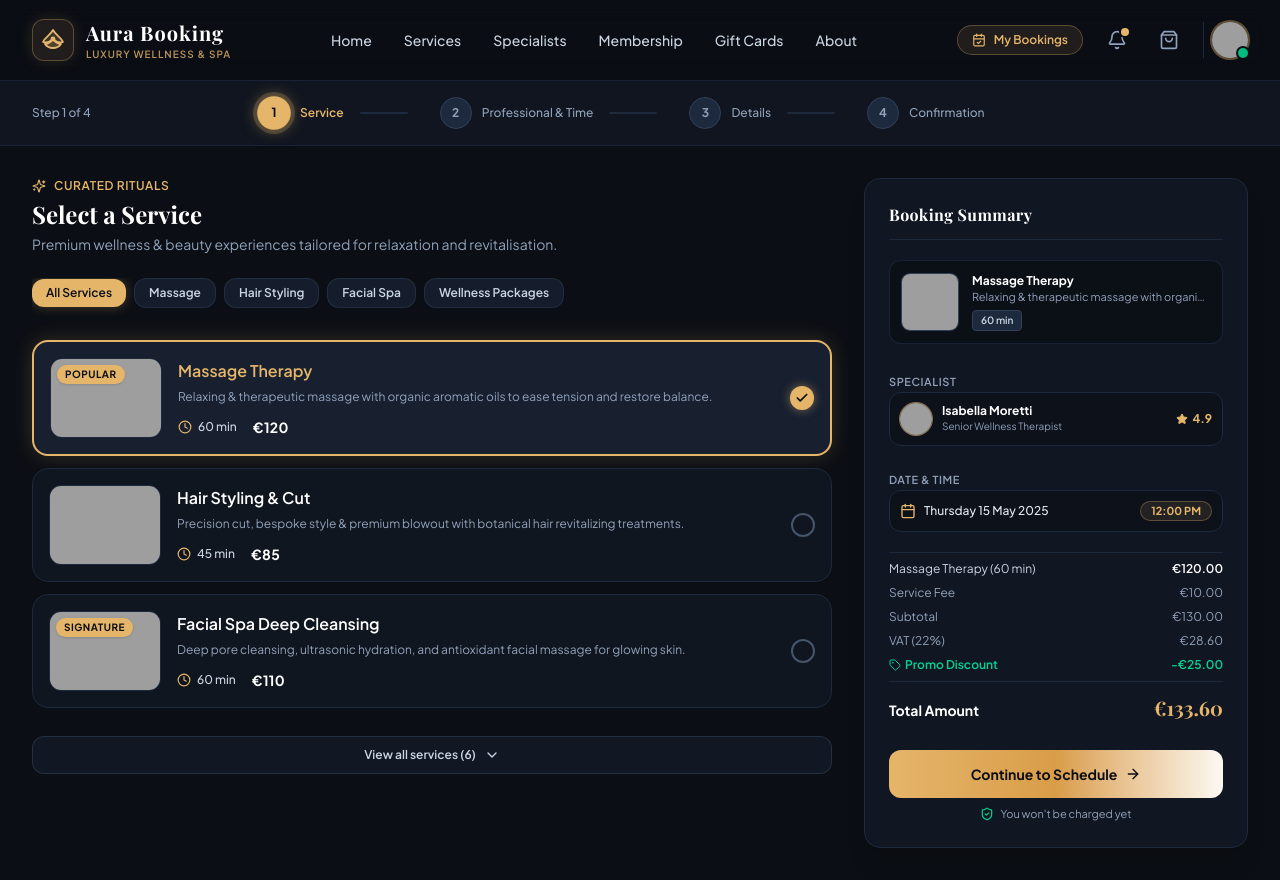
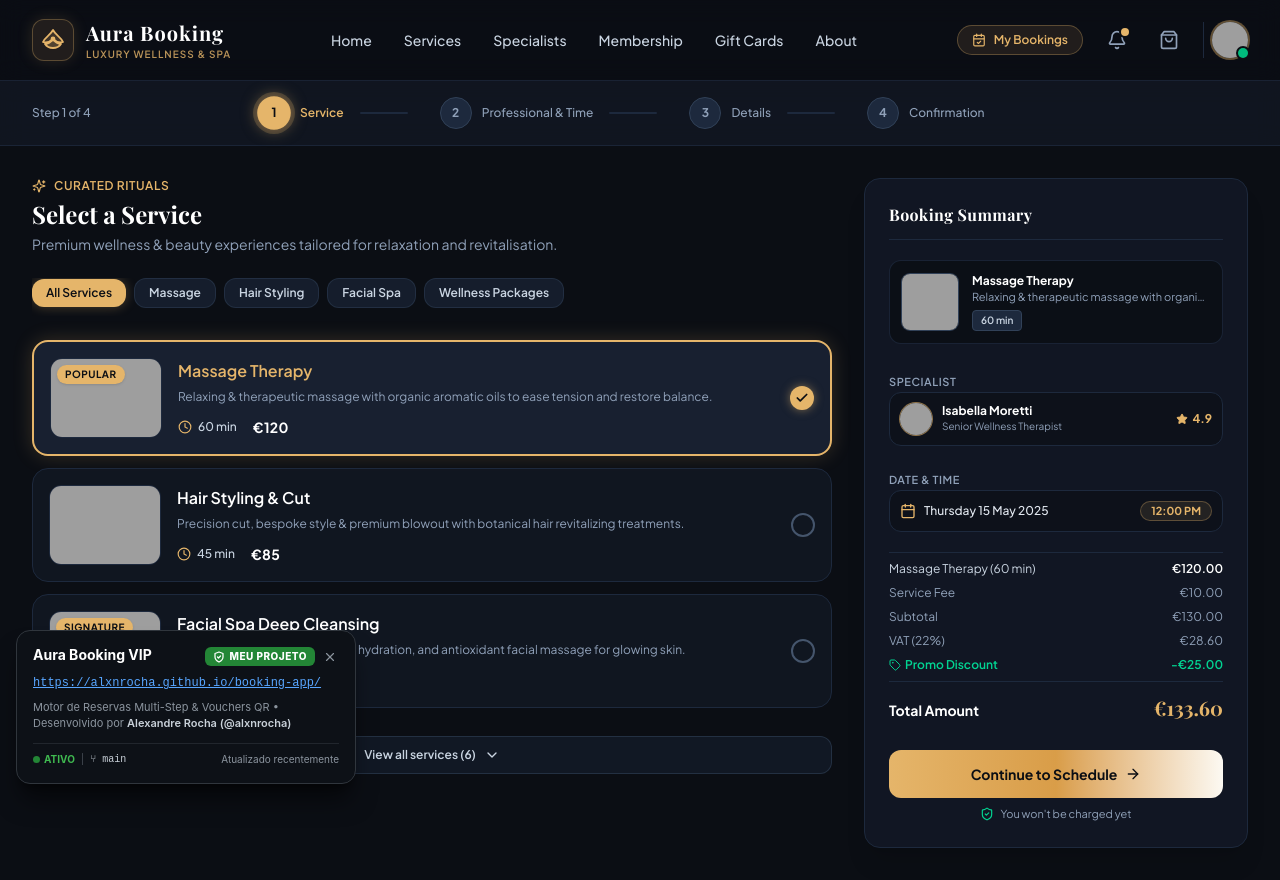
Before and after one commit to alxnrocha/booking-app, a React (Vite) app: page / in a window 1280 px wide. Built offline with nearby package versions, Linux system fonts and the light colour scheme; grey boxes are pictures that could not be loaded; a web font is replaced by a local one.

Commit message:
fix(encoding): restore clean UTF-8 characters across titles and templates

```diff
--- a/public/project-badge.js
+++ b/public/project-badge.js
@@ -1,9 +1,9 @@
 (function () {
-  const projectName = 'Aura Booking VIP';
-  const projectUrl = 'https://alxnrocha.github.io/booking-app/';
-  const description = 'Motor de Reservas Multi-Step & Vouchers QR';
+  const projectName = "Aura Booking VIP";
+  const projectUrl = "https://alxnrocha.github.io/booking-app/";
+  const description = "Motor de Reservas Multi-Step & Vouchers QR";
 
-  const badgeHtml = \
+  const badgeHtml = `
     <style>
       .author-project-badge {
         position: fixed;
@@ -151,7 +151,7 @@
 
     <div class="author-project-badge" id="authorProjectBadge">
       <div class="badge-header">
-        <span class="badge-title">\</span>
+        <span class="badge-title">${projectName}</span>
         <div class="badge-tag-wrap">
           <span class="badge-pill">
             <svg width="12" height="12" viewBox="0 0 24 24" fill="none" stroke="currentColor" stroke-width="2.5" stroke-linecap="round" stroke-linejoin="round">
@@ -170,23 +170,23 @@
       </div>
 
       <div class="badge-url">
-        <a href="\" target="_blank" rel="noopener noreferrer">\</a>
+        <a href="${projectUrl}" target="_blank" rel="noopener noreferrer">${projectUrl}</a>
       </div>
 
       <p class="badge-desc">
-        \ â€¢ Desenvolvido por <a href="https://github.com/alxnrocha" target="_blank" rel="noopener noreferrer">Alexandre Rocha (@alxnrocha)</a>
+        ${description} • Desenvolvido por <a href="https://github.com/alxnrocha" target="_blank" rel="noopener noreferrer">Alexandre Rocha (@alxnrocha)</a>
       </p>
 
       <div class="badge-footer">
         <div class="badge-status">
           <span class="badge-active"><span class="badge-dot"></span> ATIVO</span>
           <span class="badge-divider">|</span>
-          <span class="badge-branch">â‘‚ main</span>
+          <span class="badge-branch">⑂ main</span>
         </div>
         <span>Atualizado recentemente</span>
       </div>
     </div>
-  \;
+  `;
 
   document.addEventListener('DOMContentLoaded', function () {
     const container = document.createElement('div');
```
Also changed, not shown: index.html (+1 -1 lines).
